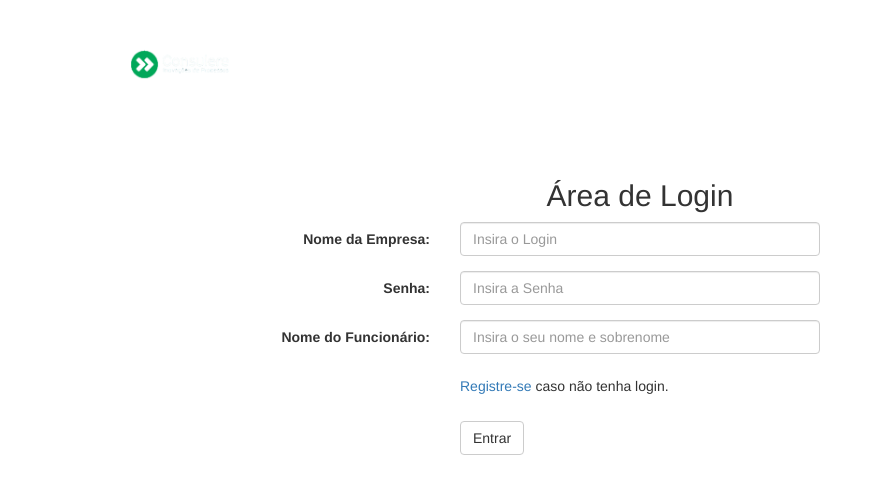
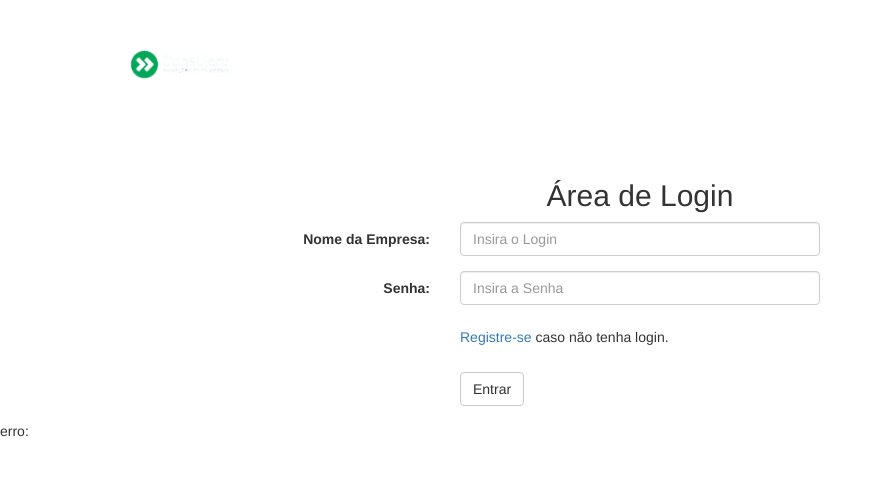
Before and after one commit to BarmyPenguin/projeto, a Flask app: page /home in a window 1280 px wide; the page is wider, and only the part inside the window is pictured. Shown: the top 494 px of that part, without its empty margins (0-883 px from the left). Run offline with Flask 2, Linux system fonts and the light colour scheme; some libraries are stand-ins or nearby versions.

Commit message:
Erro de Login

```diff
--- a/crud/Templates/home.html
+++ b/crud/Templates/home.html
@@ -35,14 +35,6 @@
       </div>
     </div>
     <div class="form-group">
-
-      <label class="control-label col-sm-4" for="nome_fun">Nome do Funcionário:</label>
-      <div class="col-sm-4">
-        <input type="text" class="form-control" name="nome_fun" id="nome_fun" placeholder="Insira o seu nome e sobrenome">
-      </div>
-    </div>
-
-    <div class="form-group">
       <div class="col-sm-offset-4 col-sm-10">
         <div class="checkbox">
           <a href="{{ url_for('registro')}}">Registre-se</a> caso não tenha login.</p>
@@ -56,6 +48,8 @@
     </div>
   </form>
 </div>
+
+erro:{{ erro }}
 
 		<!--<div class="container">
 		<p>Faça o <a href="/login">login</a> para entrar.</p>
--- a/crud/Templates/telaPrincipal.html
+++ b/crud/Templates/telaPrincipal.html
@@ -21,7 +21,13 @@
 <fieldset>
 
 <legend>Registre sua Ideia</legend>
+<div class="form-group">
 
+      <label class="control-label col-sm-4" for="nomefun">Nome do Funcionário:</label>
+      <div class="col-sm-4">
+        <input type="email" class="form-control" name="nomefun" id="nomefun" placeholder="Insira seu nome">
+      </div>
+    </div>
 <div class="form-group">
   <label class="col-md-2 control-label" for="area">Sua Area:</label>
   <div class="col-md-4">
--- a/crud/app.py
+++ b/crud/app.py
@@ -58,12 +58,14 @@
 class Ideia(db.Model):
 	__tablename__='ideia'
 	_id = db.Column(db.Integer, primary_key=True, autoincrement=True)
+	nomefun = db.Column(db.String)
 	area = db.Column(db.String)
 	ideiapara = db.Column(db.String)
 	tipo = db.Column(db.String)
 	ideia = db.Column(db.String)
 
-	def __init__(self, area, ideiapara, tipo, ideia):
+	def __init__(self, nomefun, area, ideiapara, tipo, ideia):
+		self.nomefun = nomefun
 		self.area = area
 		self.ideiapara = ideiapara
 		self.tipo = tipo
@@ -98,7 +100,7 @@
 @app.route("/cadastrarideia", methods=['GET', 'POST'])
 def cadastrarideia():
 	if request.method == "POST":
-		i = Ideia(request.form['area'], request.form['ideiapara'], request.form['tipo'], request.form['ideia'])
+		i = Ideia(request.form['nomefun'], request.form['area'], request.form['ideiapara'], request.form['tipo'], request.form['ideia'])
 		db.session.add(i)
 		db.session.commit()
 
@@ -170,20 +172,24 @@
 def login():
 	error = None
 	if request.method == 'POST':
+		try:
+			femail = request.form["username"]
+			fsenha  = request.form["password"]
+			pessoa = Registro.query.filter_by(email=femail).first()
 
-		femail = request.form["username"]
-		fsenha  = request.form["password"]
-		pessoa = Registro.query.filter_by(email=femail).first()
+			if pessoa.password !=  fsenha:
+				error = 'Login invalido. Por favor, tente novamente.'
+				return redirect(url_for('home'))
+			else:
+				session['logged_in'] = True
+				flash('Você está logado!')
+				return redirect(url_for('telaPrincipal'))
+
+		except:
+			error = 'Login invalido. Por favor, tente novamente.'
+			return render_template("home.html", erro=error)
 
 
-		if pessoa.password !=  fsenha:
-			error = 'Login invalido. Por favor, tente novamente.'
-			return redirect(url_for('home'))
-
-		else:
-			session['logged_in'] = True
-			flash('Você está logado!')
-			return redirect(url_for('telaPrincipal'))
 
 	return render_template('telaPrincipal.html', error=error)
 
```
Also changed, not shown: crud/db.sqlite.
